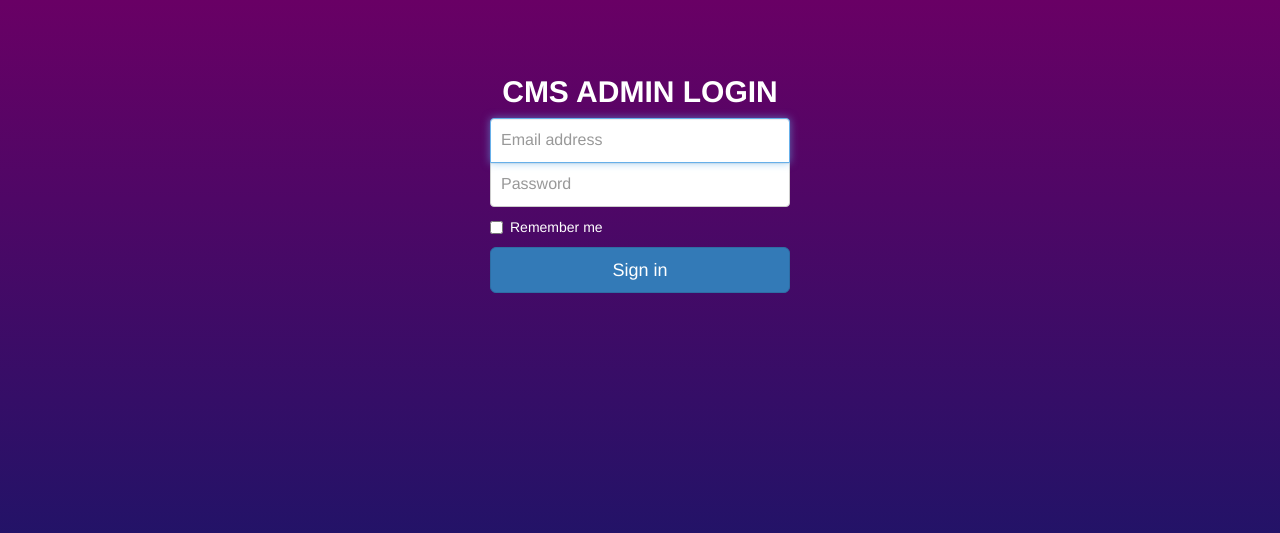
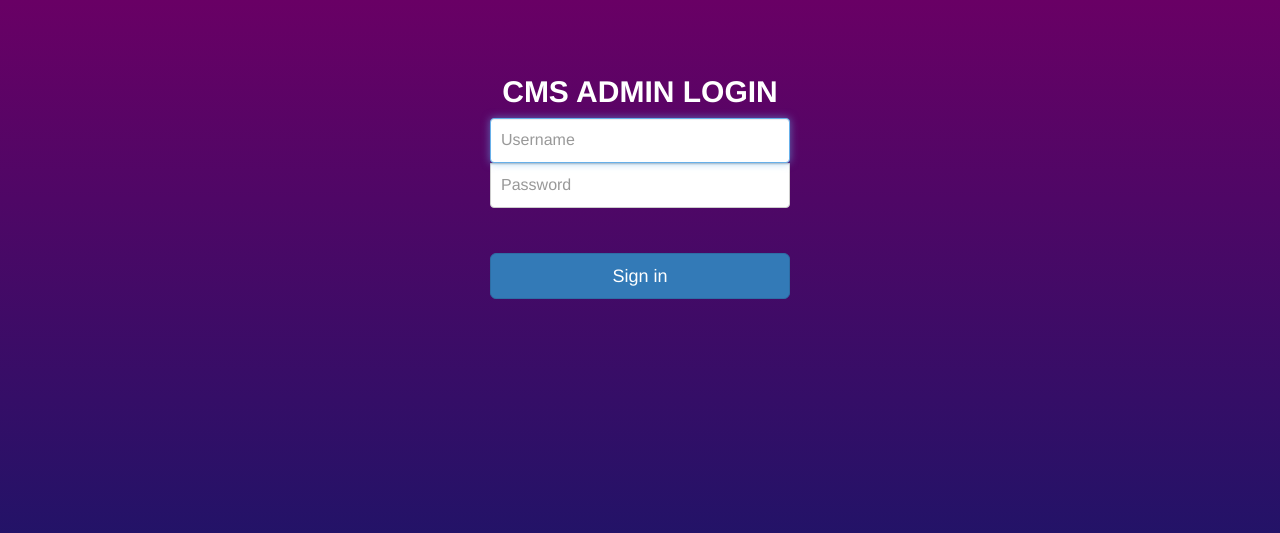
Before and after one commit to salman0butt/fully-functional-cms-in-php, a PHP site: page /admin/login.php in a window 1280 px wide. Shown: the top 533 px of the page. Run offline with PHP 8.4, Linux system fonts and the light colour scheme; some libraries are stand-ins or nearby versions.

Commit message:
login system is completed

```diff
--- a/admin/categories.php
+++ b/admin/categories.php
@@ -1,4 +1,8 @@
-<?php require_once('includes/top.php'); ?>
+<?php require_once('includes/top.php');
+if (!isset($_SESSION['username'])) {
+    header('Location: login.php');
+}
+ ?>
 </head>
 
 <body class="cate">
--- a/admin/includes/header.php
+++ b/admin/includes/header.php
@@ -1,5 +1,5 @@
 <nav class="navbar navbar-fixed-top navbar-expand-lg navbar-dark bg-primary">
-    <a class="navbar-brand" href="index.php">Navbar</a>
+    <a class="navbar-brand" href="index.php">Admin Pannel</a>
     <button class="navbar-toggler" type="button" data-toggle="collapse" data-target="#navbarColor01" aria-controls="navbarColor01" aria-expanded="false" aria-label="Toggle navigation">
         <span class="navbar-toggler-icon"></span>
     </button>
--- a/admin/includes/top.php
+++ b/admin/includes/top.php
@@ -1,3 +1,7 @@
+<?php
+ob_start();
+session_start();
+ ?>
 <!doctype html>
 <html lang="en">
 
--- a/admin/login.php
+++ b/admin/login.php
@@ -1,4 +1,38 @@
+<?php
+ob_start();
+session_start();
+  require_once('../includes/db.php');
 
+if (isset($_POST['submit'])) {
+  $username = mysqli_real_escape_string($con, strtolower($_POST['username']));
+  $password = mysqli_real_escape_string($con, $_POST['password']);
+
+  $check_username_query = "SELECT * FROM `users` WHERE `username` = '$username'";
+  $check_username_run = mysqli_query($con, $check_username_query);
+  if (mysqli_num_rows($check_username_run) > 0) {
+    $row = mysqli_fetch_array($check_username_run);
+
+    $db_username = $row['username'];
+    $db_password = $row['password'];
+    $db_role = $row['role'];
+    $password = crypt($password,$db_password);
+    if ($username == $db_username && $password == $db_password) {
+      $_SESSION['username'] = $db_username;
+      $_SESSION['role'] = $db_role;
+      header('Location: index.php');
+    }else {
+      $error = "Wrong Username or Password";
+    }
+
+
+  }
+  else {
+    $error = "Wrong Username or Password";
+  }
+}
+
+
+ ?>
 <!doctype html>
 <html lang="en">
   <head>
@@ -33,18 +67,23 @@
 
     <div class="container">
 
-      <form class="form-signin animated shake">
+      <form class="form-signin animated shake" action="" method="POST">
         <h2 class="form-signin-heading">Cms Admin Login</h2>
-        <label for="inputEmail" class="sr-only">Email address</label>
-        <input type="email" id="inputEmail" class="form-control" placeholder="Email address" required autofocus>
+        <label for="inputEmail" class="sr-only">Username</label>
+        <input type="text" id="username" name="username" class="form-control" placeholder="Username" required autofocus>
         <label for="inputPassword" class="sr-only">Password</label>
-        <input type="password" id="inputPassword" class="form-control" placeholder="Password" required>
+        <input type="password" id="inputPassword" name="password" class="form-control" placeholder="Password" required>
         <div class="checkbox">
           <label>
-            <input type="checkbox" value="remember-me"> Remember me
+           <?php
+            if (isset($error)) {
+              echo $error;
+            }
+
+            ?>
           </label>
         </div>
-        <button class="btn btn-lg btn-primary btn-block" type="submit">Sign in</button>
+       <input type="submit" name="submit" value="Sign in" class="btn btn-lg btn-primary btn-block">
       </form>
 
     </div> <!-- /container -->
```
Also changed, not shown: admin/add-user.php (+6 -1 lines), admin/index.php (+7 -1 lines), admin/users.php (+10 -0 lines).
